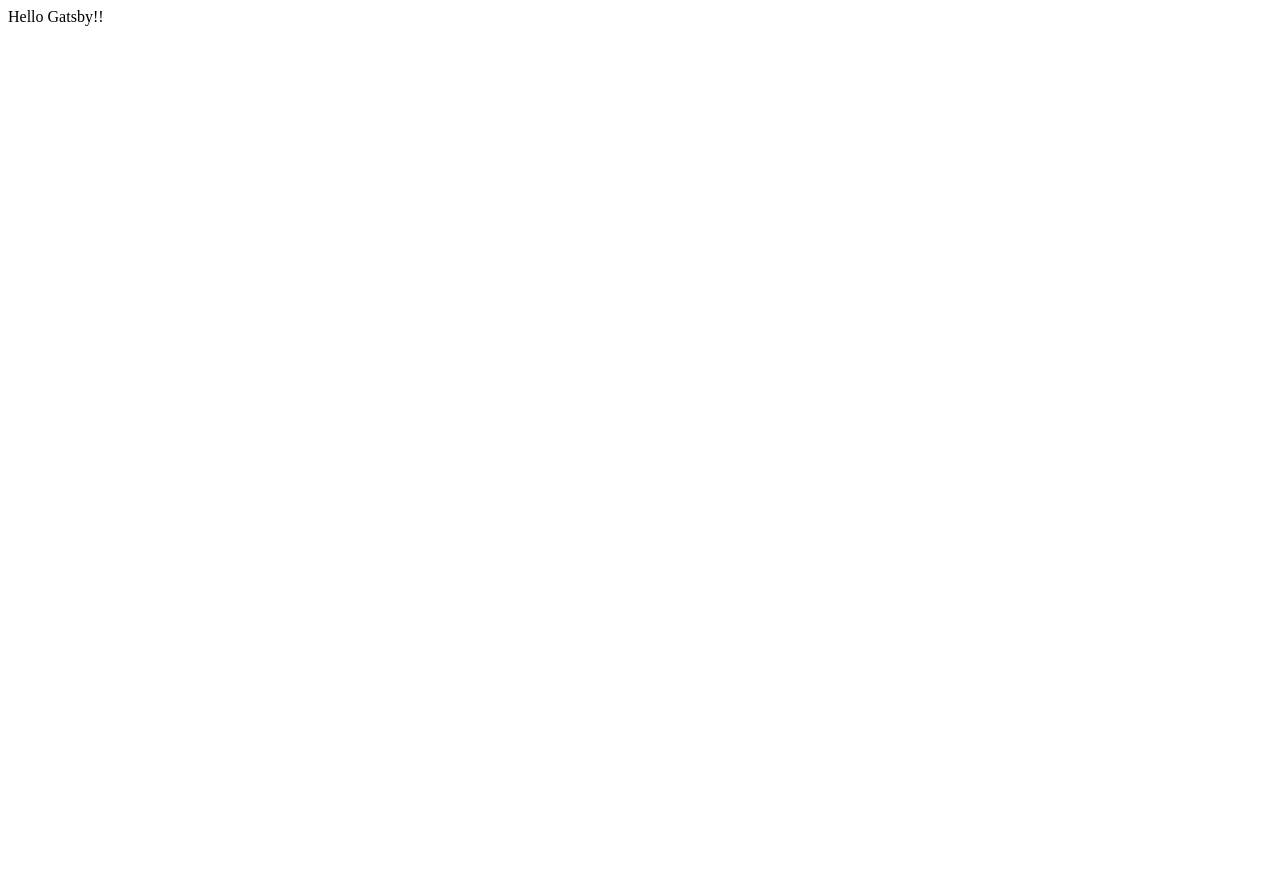
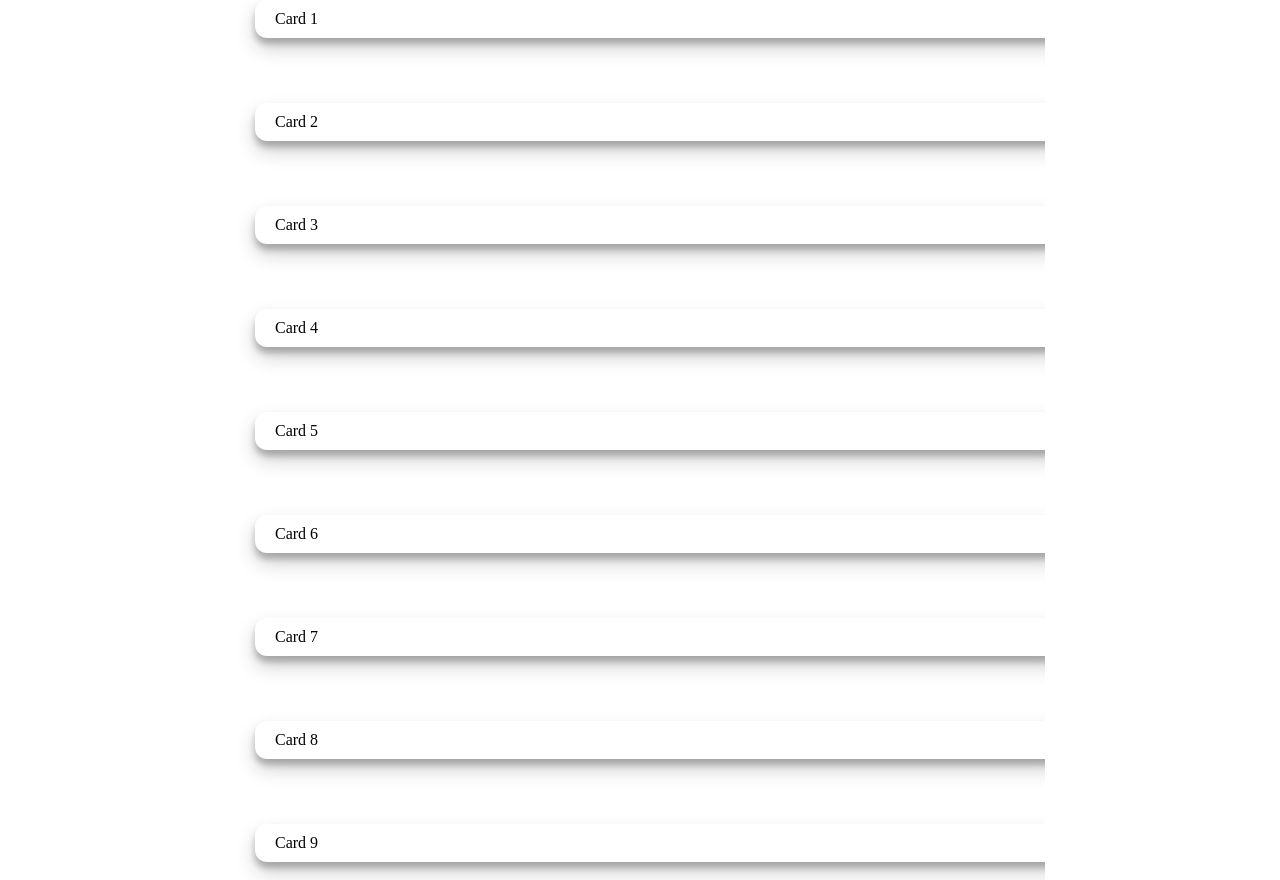
Before and after one commit to JHSeo-git/palm-palm, a Gatsby site in the folder palm.seonest.net/: page / in a window 1280 px wide. Before the commit the page ends 800 px from the top, so only its background shows below. Built offline with nearby package versions, Linux system fonts and the light colour scheme; Gatsby itself is replaced by a stand-in of ours.

Commit message:
Update home page

```diff
--- a/palm.seonest.net/src/components/Button.tsx
+++ b/palm.seonest.net/src/components/Button.tsx
@@ -1,5 +1,130 @@
-import { styled } from '@stitches.js'
+import { styled } from '@/stitches/config'
 
-const Button = styled('button', {})
+const Button = styled('button', {
+  // rest
+  all: 'unset',
+  cursor: 'pointer',
+  appearance: 'none',
+  userSelect: 'none',
+
+  // default
+  display: 'inline-flex',
+  jc: 'center',
+  ai: 'center',
+  fontWeight: 'bold',
+
+  border: '1px solid $colors$mauve7',
+  bc: '$mauve1',
+
+  // variants
+  defaultVariants: {
+    shape: 'smooth',
+    size: 'base',
+    ghost: false,
+  },
+  variants: {
+    variant: {
+      grayScale: {
+        bc: '$mauve3',
+        color: '$mauve11',
+        borderColor: '$mauve7',
+        '@hover': {
+          '&:hover': {
+            bc: '$mauve4',
+          },
+        },
+        '&:active': {
+          bc: '$mauve5',
+        },
+        '&:focus, &:focus-visible': {
+          borderColor: '$mauve7',
+        },
+      },
+      redScale: {
+        bc: '$red3',
+        color: '$red11',
+        borderColor: '$red7',
+        '@hover': {
+          '&:hover': {
+            bc: '$red4',
+          },
+        },
+        '&:active': {
+          bc: '$red5',
+        },
+        '&:focus, &:focus-visible': {
+          borderColor: '$red7',
+        },
+      },
+      blueScale: {
+        bc: '$blue3',
+        color: '$blue11',
+        borderColor: '$blue7',
+        '@hover': {
+          '&:hover': {
+            bc: '$blue4',
+          },
+        },
+        '&:active': {
+          bc: '$blue5',
+        },
+        '&:focus, &:focus-visible': {
+          borderColor: '$blue7',
+        },
+      },
+      greenScale: {
+        bc: '$green3',
+        color: '$green11',
+        borderColor: '$green7',
+        '@hover': {
+          '&:hover': {
+            bc: '$green4',
+          },
+        },
+        '&:active': {
+          bc: '$green5',
+        },
+        '&:focus, &:focus-visible': {
+          borderColor: '$green7',
+        },
+      },
+    },
+    shape: {
+      solid: {
+        br: 0,
+      },
+      smooth: {
+        br: '$2',
+      },
+      round: {
+        br: '$round',
+      },
+      pill: {
+        br: '$pill',
+      },
+    },
+    size: {
+      small: {
+        p: '$1',
+        fontSize: '$small',
+      },
+      base: {
+        px: '$2',
+        py: '$2',
+        fontSize: '$base',
+      },
+      large: {
+        py: '$3',
+        fontSize: '$large',
+      },
+    },
+    ghost: {
+      true: {
+        bc: 'transparent',
+        borderColor: 'transparent',
+      },
+    },
+  },
+})
 
 export default Button
--- /dev/null
+++ b/palm.seonest.net/src/components/Card.tsx
@@ -0,0 +1,32 @@
+import { styled } from '@/stitches/config'
+
+const Card = styled('div', {
+  px: '$4',
+  py: '$2',
+
+  defaultVariants: {
+    shape: 'smooth',
+  },
+  variants: {
+    variant: {
+      full: {
+        width: '100%',
+      },
+    },
+    shape: {
+      smooth: {
+        br: '$4',
+      },
+      pill: {
+        br: '$pill',
+      },
+    },
+    shadow: {
+      true: {
+        boxShadow: '$muiShadow3',
+      },
+    },
+  },
+})
+
+export default Card
--- a/palm.seonest.net/src/pages/index.tsx
+++ b/palm.seonest.net/src/pages/index.tsx
@@ -1,9 +1,58 @@
+import Button from '@/components/Button'
+import Card from '@/components/Card'
+import { styled } from '@/stitches/config'
 import type { PageProps } from 'gatsby'
+import { useState } from 'react'
 
 type IndexPageProps = PageProps<{}>
+type ButtonVariants = React.ComponentProps<typeof Button>['variant']
 
 function IndexPage({ data }: IndexPageProps) {
-  return <div>Hello Gatsby!!</div>
+  const [variant, setVariant] = useState<ButtonVariants>('blueScale')
+  const onClick = () => {
+    setVariant('redScale')
+  }
+  return (
+    <Container>
+      <Panel>
+        {Array.from({ length: 20 }).map((_, i) => (
+          <Card key={i} variant="full" shadow>
+            Card {i + 1}
+          </Card>
+        ))}
+        <Button variant={variant} onClick={onClick}>
+          Button
+        </Button>
+      </Panel>
+    </Container>
+  )
 }
 
+const Container = styled('div', {
+  position: 'absolute',
+  inset: 0,
+
+  display: 'flex',
+  jc: 'center',
+  ai: 'center',
+})
+
+const Panel = styled('section', {
+  maxWidth: '$maxWidth',
+  width: '100%',
+  height: '100%',
+  overflowY: 'auto',
+  bc: '$loContrast',
+  m: '0 auto',
+
+  px: '$4',
+  py: '$9',
+
+  display: 'flex',
+  flexDirection: 'column',
+  gap: '$8',
+
+  position: 'relative',
+})
+
 export default IndexPage
--- a/palm.seonest.net/tsconfig.json
+++ b/palm.seonest.net/tsconfig.json
@@ -1,7 +1,7 @@
 {
   "extends": "../tsconfig.json",
   "compilerOptions": {
-    "jsx": "react-jsx",
+    "jsx": "preserve",
     "baseUrl": ".",
     "paths": {
       "@/*": ["./src/*"]
```
Also changed, not shown: docs/gatsby.md (+14 -4 lines).
